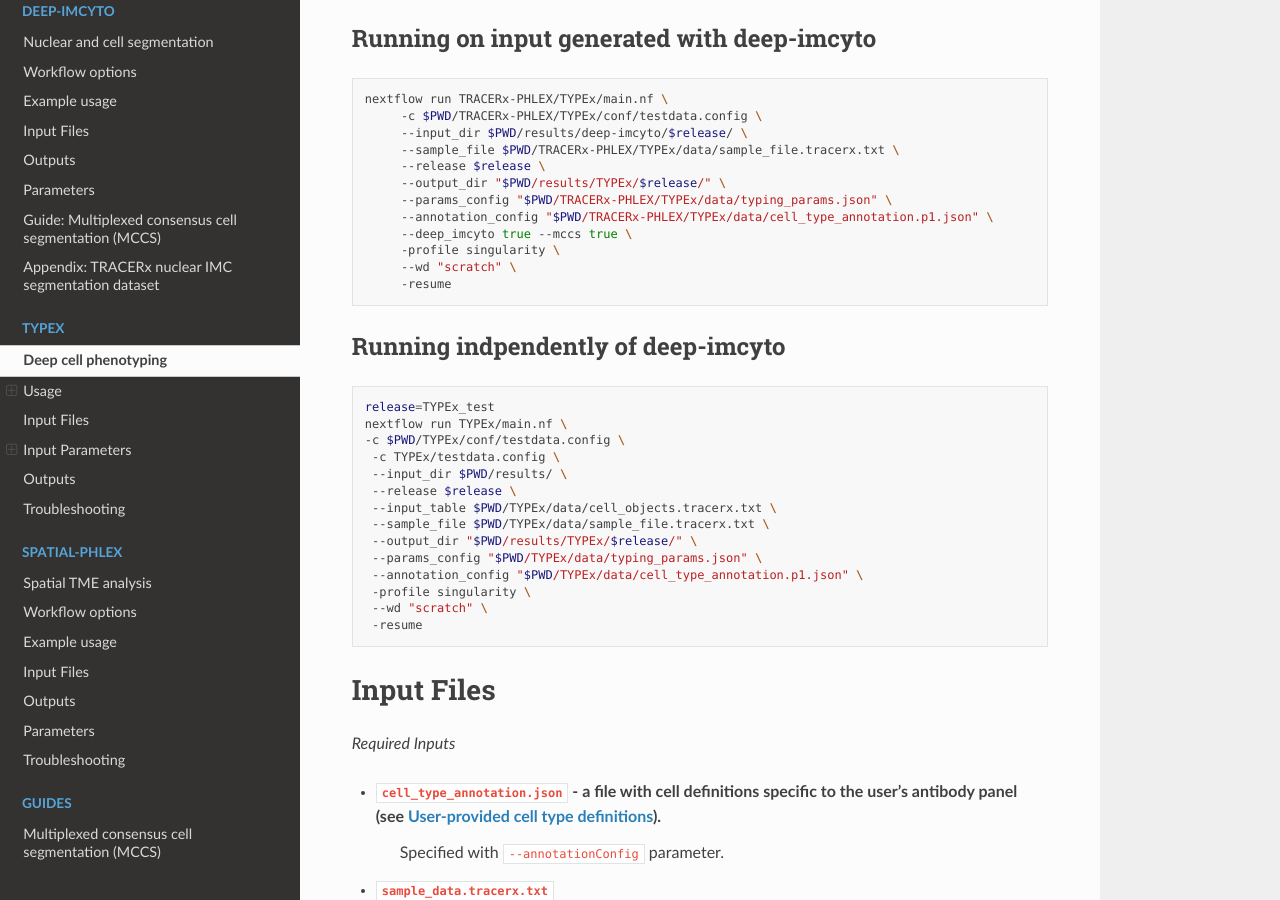
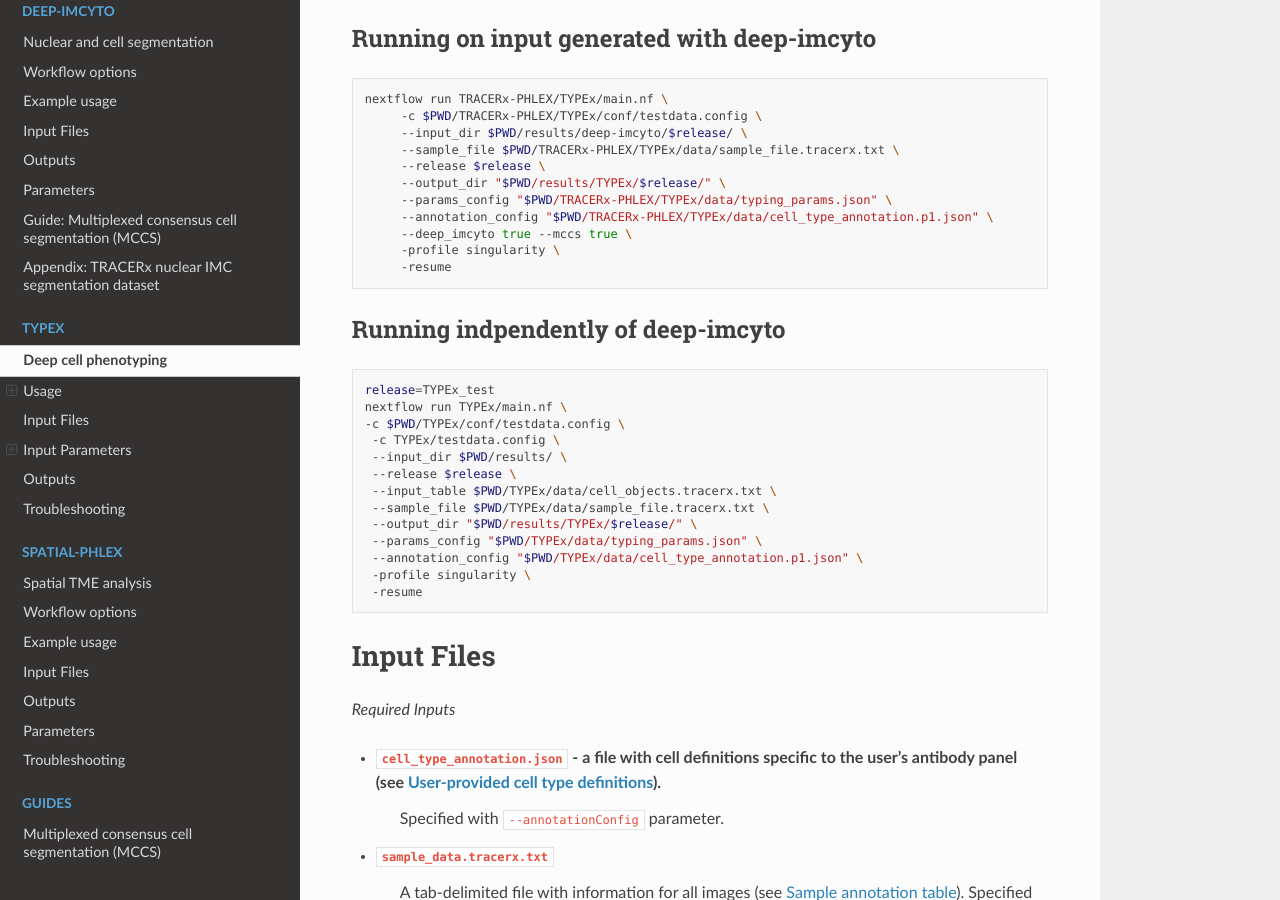
Before and after one commit to FrancisCrickInstitute/TRACERx-PHLEX, a Sphinx documentation site: the page built from docs/source/TYPEx.rst, in a window 1280 px wide and 900 px high, scrolled down 775 px. Built offline with Sphinx 7.4.7 and the Read the Docs theme 2.0.0, drawn with Linux system fonts in a browser that asks for light colours.

Commit message:
Update TYPEx.rst

```diff
--- a/docs/source/TYPEx.rst
+++ b/docs/source/TYPEx.rst
@@ -43,7 +43,6 @@ Running on input generated with deep-imcyto
         --annotation_config "$PWD/TRACERx-PHLEX/TYPEx/data/cell_type_annotation.p1.json" \
         --deep_imcyto true --mccs true \
         -profile singularity \
-        --wd "scratch" \
         -resume
 
 Running indpendently of deep-imcyto
@@ -63,7 +62,6 @@ Running indpendently of deep-imcyto
     --params_config "$PWD/TYPEx/data/typing_params.json" \
     --annotation_config "$PWD/TYPEx/data/cell_type_annotation.p1.json" \
     -profile singularity \
-    --wd "scratch" \
     -resume
 
 
```
